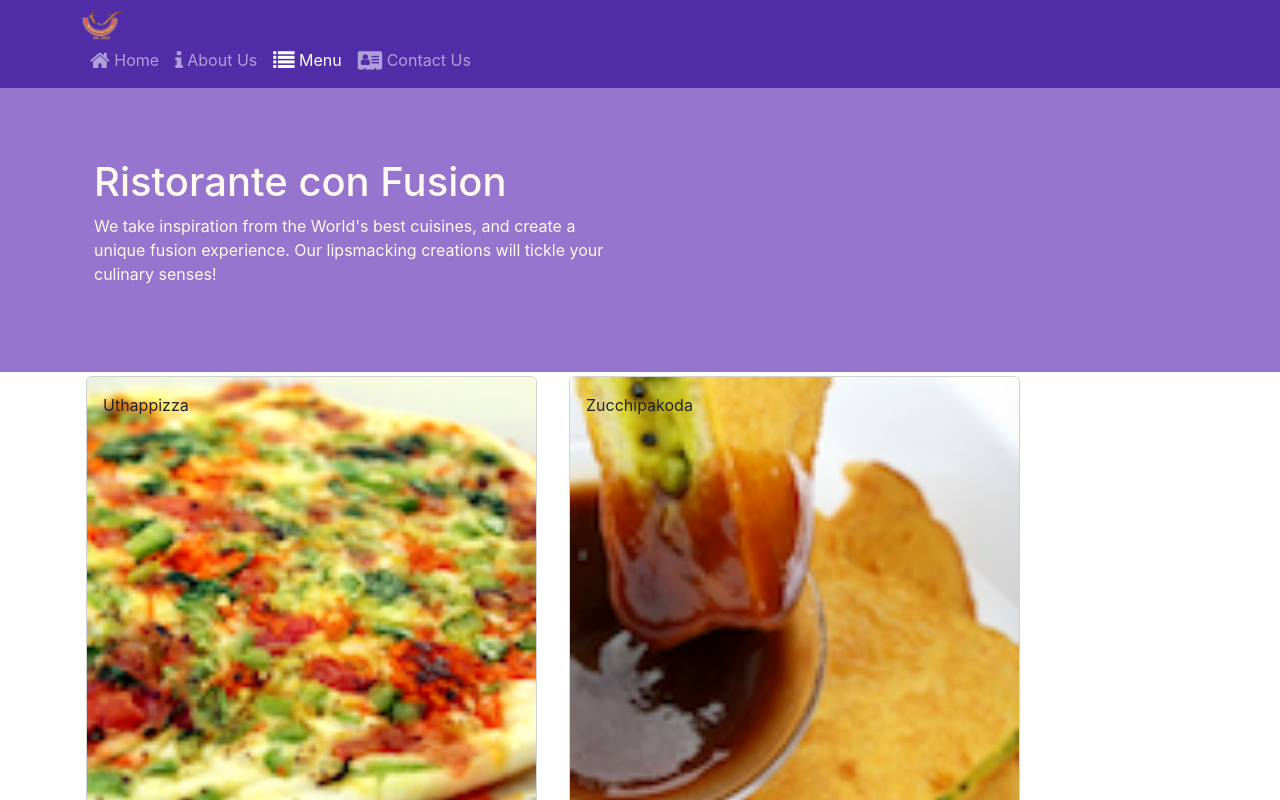
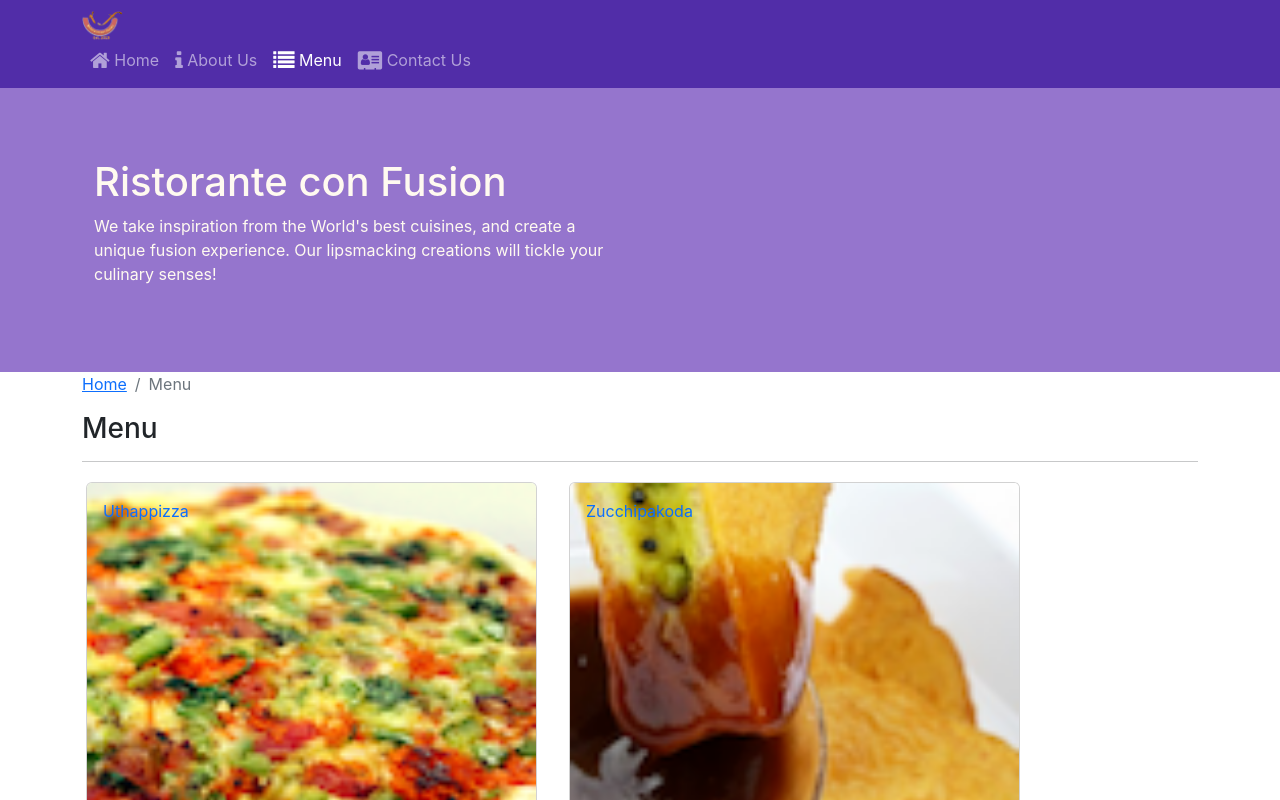
Before and after one commit to gulshank721/ReactConfusion, a React (Create React App) app: page /menu in a window 1280 px wide. Shown: the top 800 px of the page. Built offline with nearby package versions, Linux system fonts and the light colour scheme.

Commit message:
Single Page Application Part2

```diff
--- a/src/components/ContactUsComponent.js
+++ b/src/components/ContactUsComponent.js
@@ -1,8 +1,20 @@
 import React from 'react';
+import { Breadcrumb, BreadcrumbItem } from 'reactstrap';
+import { Link } from 'react-router-dom';
 
 function ContactUs(props) {
     return(
         <div className="container">
+          <div className="row">
+                <Breadcrumb>
+                    <BreadcrumbItem><Link to="/home">Home</Link></BreadcrumbItem>
+                    <BreadcrumbItem active>Contact Us</BreadcrumbItem>
+                </Breadcrumb>
+                <div className="col-12">
+                    <h3>Contact Us</h3>
+                    <hr />
+                </div>
+          </div>
             <div className="row row-content">
                 <div className="col-12">
                 <h3>Location Information</h3>
--- a/src/components/DishdetailComponent.js
+++ b/src/components/DishdetailComponent.js
@@ -1,5 +1,8 @@
 import React, { Component } from "react";
-import { Card, CardImg, CardImgOverlay, CardText, CardBody, CardTitle } from "reactstrap";
+import { Card, CardImg, CardText, CardBody,
+    CardTitle, Breadcrumb, BreadcrumbItem } from 'reactstrap';
+import { Link } from 'react-router-dom';
+
 
     function RenderDish({dish}) {
 
@@ -66,9 +69,20 @@ import { Card, CardImg, CardImgOverlay, CardText, CardBody, CardTitle } from "re
         else {
            return (
             <div className="container">
+             <div className="row">
+                    <Breadcrumb>
+
+                        <BreadcrumbItem><Link to="/menu">Menu</Link></BreadcrumbItem>
+                        <BreadcrumbItem active>{props.dish.name}</BreadcrumbItem>
+                    </Breadcrumb>
+                    <div className="col-12">
+                        <h3>{props.dish.name}</h3>
+                        <hr />
+                    </div>
+            </div>
                 <div className='row'>
                 <RenderDish dish ={props.dish}/>
-                <RenderComments comments={props.dish.comments}/>
+                <RenderComments comments={props.comments}/>
                  </div>
             </div>
            )
--- a/src/components/FooterComponent.js
+++ b/src/components/FooterComponent.js
@@ -15,7 +15,7 @@ function Footer(props) {
                         <li><Link to='/contactus'>Contact Us</Link></li>
                     </ul>
                 </div>
-                <Outlet />
+                {/* <Outlet /> */}
                 <div className="col-7 col-sm-5">
                     <h5>Our Address</h5>
                     <address>
--- a/src/components/MainComponent.js
+++ b/src/components/MainComponent.js
@@ -8,7 +8,7 @@ import { PROMOTIONS } from '../shared/promotions';
 import { LEADERS } from '../shared/leaders';
 import Footer from './FooterComponent';
 import Header from './HeaderComponent';
-import {Route} from 'react-router-dom';
+import {Route , useParams} from 'react-router-dom';
 import { Routes} from "react-router-dom";
 import ContactUs from './ContactUsComponent';
 import AboutUs from './AboutUsComponent';
@@ -45,6 +45,13 @@ class Main extends Component {
     />
       );
     }
+    const DishWithId = () => {
+      const { dishId } = useParams();
+      return(
+          <DishDetail dish={this.state.dishes.filter((dish) => dish.id === parseInt(dishId,10))[0]}
+            comments={this.state.comments.filter((comment) => comment.dishId === parseInt(dishId,10))} />
+      );
+    };
 
     return (
       <div>
@@ -55,6 +62,7 @@ class Main extends Component {
           <Route path="/" element={<Header />}>
              <Route index path='home' element={<HomePage/>}/>
              <Route exact path='menu' element={<Menu dishes={this.state.dishes} />} />
+             <Route path='/menu/:dishId' element={<DishWithId/>} />
              <Route  path='aboutus'  element={<AboutUs/>}/>
              <Route  path='contactus'  element={<ContactUs/>}/>
              {/* <Redirect to="/home" /> */}
--- a/src/components/MenuComponent.js
+++ b/src/components/MenuComponent.js
@@ -1,19 +1,24 @@
 import React from 'react';
-import { Card, CardImg, CardImgOverlay, CardText, CardBody,
-    CardTitle } from 'reactstrap';
+
 import DishDetail from './DishdetailComponent';
+import { Card, CardImg, CardImgOverlay,
+  CardTitle, Breadcrumb, BreadcrumbItem } from 'reactstrap';
+import { Link } from 'react-router-dom';
 
-function RenderMenuItem({dish,onClick}){
-  return(
-    <Card key={dish.id}>
-    {/* onClick={() => onClick(dish.id)}> */}
+  function RenderMenuItem ({dish, onClick}) {
+      return (
+          <Card>
+              <Link to={`/menu/${dish.id}`} >
                   <CardImg width="100%" src={dish.image} alt={dish.name} />
                   <CardImgOverlay>
                       <CardTitle>{dish.name}</CardTitle>
                   </CardImgOverlay>
+              </Link>
           </Card>
       );
   }
+
+
 
 
     const Menu=(props)=>{
@@ -29,6 +34,16 @@ function RenderMenuItem({dish,onClick}){
     return (
       <div className="container">
            <div className="row">
+                      <Breadcrumb>
+                          <BreadcrumbItem><Link to="/home">Home</Link></BreadcrumbItem>
+                          <BreadcrumbItem active>Menu</BreadcrumbItem>
+                      </Breadcrumb>
+                      <div className="col-12">
+                          <h3>Menu</h3>
+                          <hr />
+                      </div>
+            </div>
+        <div className="row">
 
               {menu}
 
```
Lines whose indentation alone changed are shown as unchanged.
